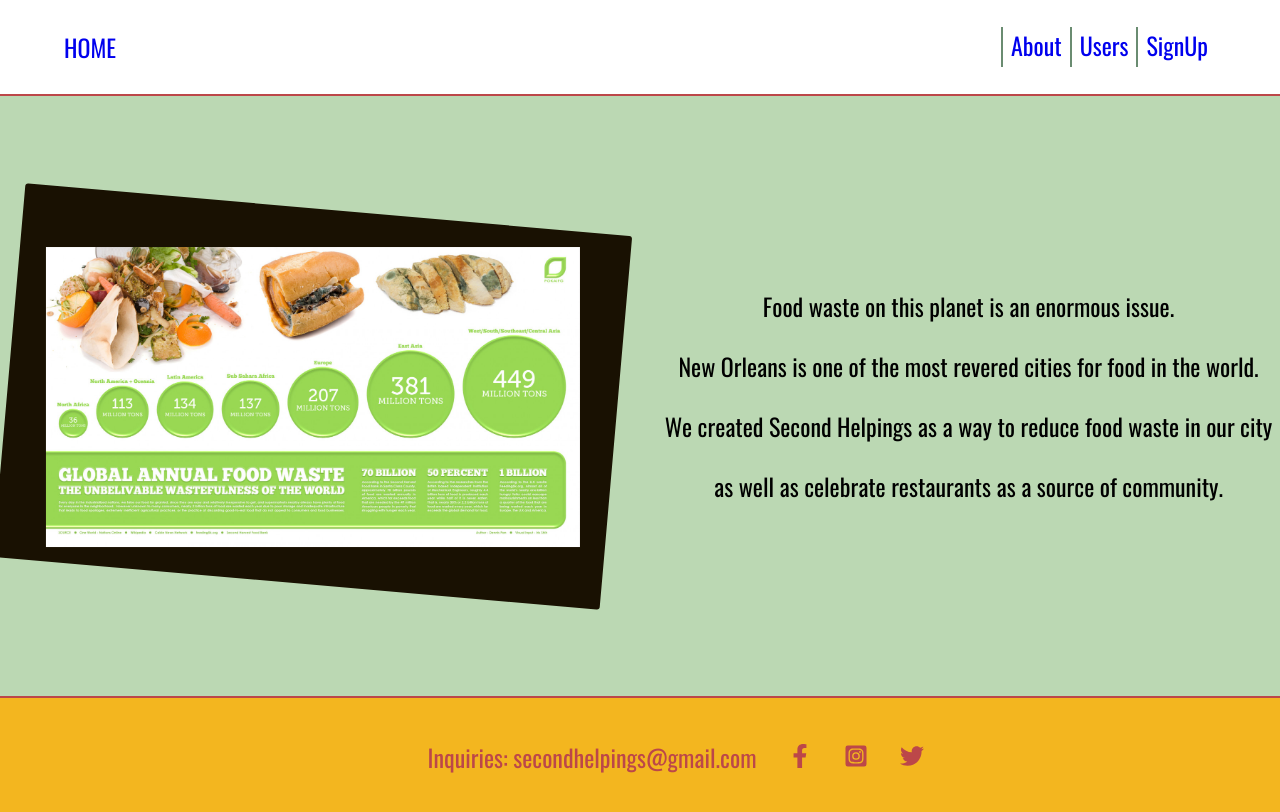
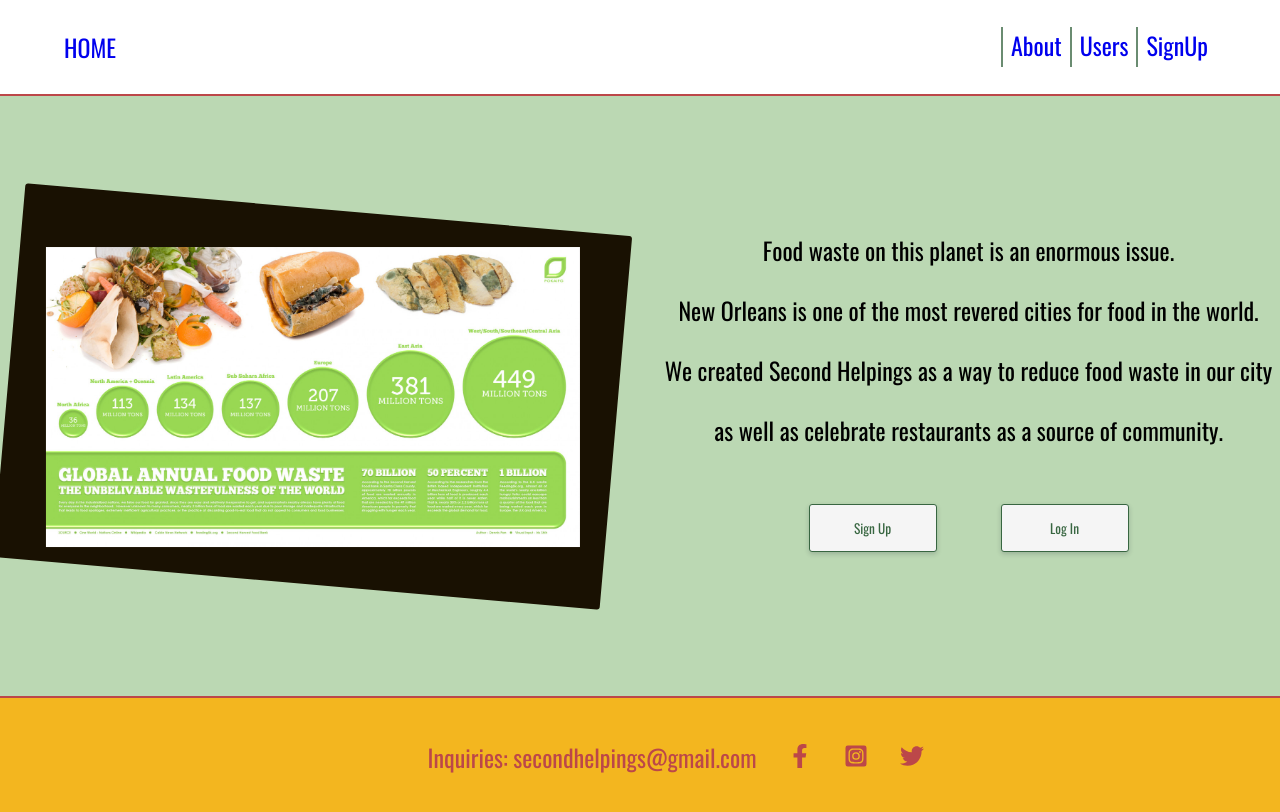
Before and after one commit to K-Kopo/capstone-project, a React (Create React App) app in the folder client/: page /about in a window 1280 px wide. Shown: the top 812 px of the page. Built offline with nearby package versions, Linux system fonts and the light colour scheme.

Commit message:
created signup button component and added buttons to about page

```diff
--- /dev/null
+++ b/client/src/components/SignUpButton/SignUpButton.js
@@ -0,0 +1,15 @@
+import React from "react";
+import "./SignUpButton.scss";
+import { Link } from "react-router-dom";
+
+const SignUpButton = () => {
+  return (
+    <div>
+      <Link to="/signup">
+        <button className="homepage__signup-btn">Sign Up</button>
+      </Link>
+    </div>
+  );
+};
+
+export default SignUpButton;
--- a/client/src/pages/AboutPage/AboutPage.js
+++ b/client/src/pages/AboutPage/AboutPage.js
@@ -1,5 +1,8 @@
 import React from 'react';
+
 import food_waste_graphic from "../../Assets/images/food-waste-infographic.jpg";
+import LogInButton from '../../components/LogInButton/LogInButton';
+import SignUpButton from '../../components/SignUpButton/SignUpButton';
 import "./AboutPage.scss";
 
 const About = () => {
@@ -14,8 +17,12 @@ const About = () => {
                 <p className="about-page__main--text">We created Second Helpings as a way to reduce food waste in our city </p>
                 <p className="about-page__main--text">as well as celebrate restaurants as a source of community.</p>
 
+            <div className="about-page__buttonbox">
+                <SignUpButton />
+                <LogInButton />
+            </div>
+
             </aside>
-
         </div>
     );
 };
--- a/client/src/pages/AboutPage/AboutPage.scss
+++ b/client/src/pages/AboutPage/AboutPage.scss
@@ -30,4 +30,8 @@
         }
 
     }
+    &__buttonbox {
+        display: flex;
+        justify-content: center;
+    }
 }
```
Also changed, not shown: client/src/components/SignUpButton/SignUpButton.scss (added).
